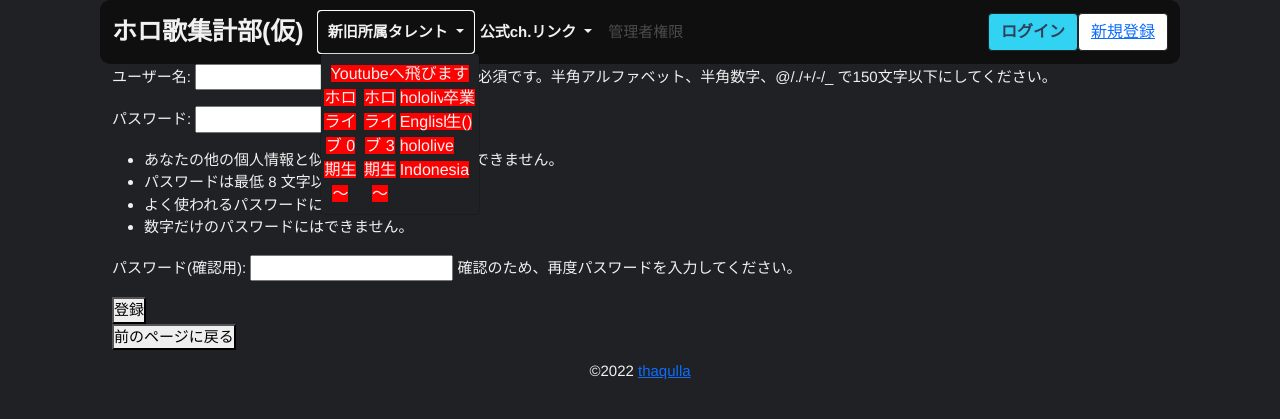
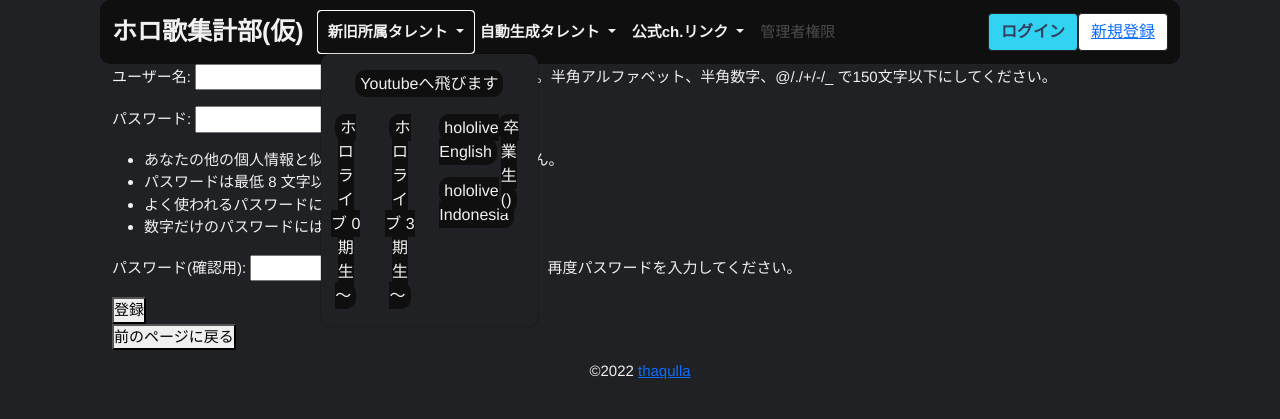
Before and after one commit to thaqulla/hololiveRanking, a Django app: page /create/user in a window 1280 px wide, after a click on "新旧所属タレント". Shown: the top 419 px of the page. Run offline with Django 3.2, Linux system fonts and the light colour scheme; some libraries are stand-ins or nearby versions.

Commit message:
202304250136

```diff
--- a/assets/css/style.css
+++ b/assets/css/style.css
@@ -29,19 +29,51 @@
 }
 
 .header_talent_title {
-  background-color: red;
+  /* background-color: red; */
+  padding: 5px;
+  margin: 5px;
+  text-align: center;
 }
 
-.dropdown-menu_latout {
+.header_talent_title span {
+  background-color: #0f0f0f;
+  padding: 5px;
+  border-radius: 10px;
+}
+
+.dropdown-menu_layout {
   background-color: #202124;
   color: #f1f1f1;
+  border-radius: 10px;
+}
+
+.header_grid_layout {
+  display: grid;
+  grid-template-columns: 23% 23% 23% 23%;
+  column-gap: 2%;
+}
+
+.header_grid_layout div li {
+  /* background-color: green; */
+  /* margin: 2px; */
+  padding: 2px 5px 2px 2px;
 }
 
 .dropdown-item_layout {
-  margin: 2px;
+  /* margin: 2px; */
+  /* padding: 5px; */
   background-color: #62f4ff;
+  /* border-width: 2px; */
+  border-color: yellow;
   border-radius: 10px;
 }
+
+.dropdown-item_layout span{
+  font-size: 9px;
+  color: #063f5c;
+  font-weight: bold;
+}
+
 
 .nav-pills>.nav-item>.nav-link.active {
   background-color: #62f4ff;
--- a/hololiveRankingApp/templates/hololiveRankingApp/admin/list.html
+++ b/hololiveRankingApp/templates/hololiveRankingApp/admin/list.html
@@ -1,3 +1,4 @@
+<!-- ヘッダー＞管理者権限＞楽曲 -->
 {% extends 'base.html' %}
 {% block title %}追加楽曲{% endblock title %}
 {% block content %}
@@ -16,7 +17,7 @@
   <div class="list_sheet_layout">
 
     {% for item in object_list reversed %}
-      {% if item.pk >= 7777 %}
+      {% if item.pk >= 8587 %}
         <div class="list_cell_layout" style="text-align: center;">
           <a href="{{ item.getVideoUrl }}" target="_blank" rel="noopener noreferrer">
             <img src="{{ item.getThumbnailDefault }}" alt="thumbnailImage">
--- a/hololiveRankingApp/templates/hololiveRankingApp/header.html
+++ b/hololiveRankingApp/templates/hololiveRankingApp/header.html
@@ -18,29 +18,29 @@
           <a class="nav-link dropdown-toggle" style="color: #f1f1f1; font-weight:bold;"  href="#" id="navbarDropdown" role="button" data-bs-toggle="dropdown" aria-expanded="false">
             新旧所属タレント
           </a>
-          <ul class="dropdown-menu dropdown-menu_latout" aria-labelledby="navbarDropdown">
-            <div style="text-align: center;">
+          <ul class="dropdown-menu dropdown-menu_layout" aria-labelledby="navbarDropdown">
+            <div class="header_talent_title">
               <span class="header_talent_title" >Youtubeへ飛びます</span>
             </div>
-            <div style="display: grid; grid-template-columns: 25% 25% 25% 25%;">
+            <div class="header_grid_layout">
               <div><!--JPall_1-->
-                <div style="text-align: center;">
-                  <span class="header_talent_title">ホロライブ 0期生～</span>
+                <div class="header_talent_title">
+                  <span>ホロライブ 0期生～</span>
                 </div>
               {% for talent in JPall_1 %}
               {% if talent not in exTalents %}
                 <li>
                   <a class="dropdown-item dropdown-item_layout" href="{% plusCalc2 'https://www.youtube.com/channel/' talent.channelId 0 %}" target="_blank" rel="noopener noreferrer">
                     <img class="avator-image" src="{{ talent.thumbnailDefault }}" alt="Author">
-                    <span style="font-size: small;">{{ talent.name }}</span>
+                    <span>{{ talent.name }}</span>
                   </a>
                 </li>
               {% endif %}
               {% endfor %}
               </div>
               <div><!--JPall_2-->
-                <div style="text-align: center;">
-                  <span class="header_talent_title">ホロライブ 3期生～</span>
+                <div class="header_talent_title">
+                  <span>ホロライブ 3期生～</span>
                 </div>
                 {% for talent in JPall_2 %}
                 {% if talent not in exTalents %}
@@ -55,8 +55,8 @@
                 </div>
               <div><!--ENIDall-->
               <!--ENall-->
-                <div style="text-align: center;">
-                  <span class="header_talent_title">hololive English</span>
+                <div class="header_talent_title">
+                  <span>hololive English</span>
                 </div>
                 {% for talent in ENall %}
                 {% if talent not in exTalents %}
@@ -69,8 +69,8 @@
                 {% endif %}
                 {% endfor %}
               <!--IDall-->
-                <div style="text-align: center;">
-                  <span class="header_talent_title">hololive Indonesia</span>
+                <div class="header_talent_title">
+                  <span>hololive Indonesia</span>
                 </div>
                 {% for talent in IDall %}
                 {% if talent  not in exTalents %}
@@ -84,8 +84,8 @@
                 {% endfor %}
               </div>
               <div><!-- 卒業 -->
-                <div style="text-align: center;">
-                  <span class="header_talent_title">卒業生()</span>
+                <div class="header_talent_title">
+                  <span>卒業生()</span>
                 </div>
                 {% for talent in exTalents %}
                 <li>
@@ -98,7 +98,26 @@
               </div>
             </div>
           </ul>
-
+        </li>
+        <li class="nav-item dropdown">
+          <a class="nav-link dropdown-toggle" style="color: #f1f1f1; font-weight:bold;"  href="#" id="navbarDropdown" role="button" data-bs-toggle="dropdown" aria-expanded="false">
+            自動生成タレント
+          </a>
+          <ul class="dropdown-menu dropdown-menu_layout" aria-labelledby="navbarDropdown">
+            <div class="header_talent_title">
+              <span class="header_talent_title" >Youtube Musicへ</span>
+            </div>
+            <div>
+            {% for talent in autoTest %}
+              <li style="margin: 5px;">
+                <a class="dropdown-item dropdown-item_layout" href="{% plusCalc2 'https://music.youtube.com/channel/' talent.channelId 0 %}" target="_blank" rel="noopener noreferrer">
+                  <!-- <img class="avator-image" src="{{ talent.thumbnailDefault }}" alt="Author"> -->
+                  <span>{{ talent.name }}</span>
+                </a>
+              </li>
+            {% endfor %}
+            </div>
+          </ul>
         </li>
         <li class="nav-item dropdown">
           <a class="nav-link dropdown-toggle" style="color: #f1f1f1; font-weight:bold;" href="#" id="navbarDropdown" role="button" data-bs-toggle="dropdown" aria-expanded="false">
--- a/hololiveRankingApp/views.py
+++ b/hololiveRankingApp/views.py
@@ -14,7 +14,7 @@ from .forms import LoginForm
 from .forms import VideoInfoForm, AdminVideoInfoForm, AdminTitleForm, \
   LyricistAddForm, ComposerAddForm, ArrangerAddForm, MixerAddForm, MusicianAddForm,\
   VideoEditorAddForm, IllustratorAddForm, CoStarAddForm, OriginalSingerAddForm
-from .models import VideoInfo, hololiveChannel2, hololiveSongsResult, \
+from .models import VideoInfo, hololiveChannel2, hololiveSongsResult, AutoChannel,\
   videoTypeJudgement, Lyricist,Composer,Arranger,Mixer,Musician,VideoEditor,\
   Illustrator,CoStar,OriginalSinger,AnotherPerson
 
@@ -58,6 +58,9 @@ def get_header_context_data(context):
                                           |Q(category__GenName="３期生(ID)")).distinct()
 
   exTalents = hololiveChannel2.objects.filter(category__GenName="卒業生()").distinct()
+
+  context["autoTest"] = AutoChannel.objects.all()#.filter(category__GenName="Auto0期生")
+
   context["exTalents"] = exTalents
   context["exChannelId"] = [ex.channelId for ex in exTalents]
 
@@ -110,6 +113,9 @@ class TopView(ListView):#トップVideoInfoページのView LoginRequiredMixin,
     context["gen2IDs"] = hololiveChannel2.objects.filter(category__GenName="２期生(ID)")
     context["gen3IDs"] = hololiveChannel2.objects.filter(category__GenName="３期生(ID)")
 
+
+
+
     context["channnels"] = hololiveChannel2.objects.all()#.order_by("")
     context["lyricists"] = Lyricist.objects.all().order_by("lyricist__name")[0:]
     context["composers"] = Composer.objects.all().order_by("composer__name")[0:]
@@ -127,10 +133,11 @@ class TopView(ListView):#トップVideoInfoページのView LoginRequiredMixin,
     weeklyKanji = ["月曜日","火曜日","水曜日","木曜日","金曜日","土曜日","日曜日"]
     weekEnglish = ["Monday","Tuesday","Wednesday","Thursday","Friday","Saturday","Sunday"]
 
-    def minusCalcDt(base,x):
+    def minusCalcDt(base, x):#
       minusDt = base - datetime.timedelta(days=x)
       DOW_ja = weeklyKanji[minusDt.weekday()]
       DOW_en = weekEnglish[minusDt.weekday()]
+
       return minusDt, DOW_ja, DOW_en
 
     baseDt = dt
@@ -153,11 +160,19 @@ class TopView(ListView):#トップVideoInfoページのView LoginRequiredMixin,
     return context
 
 class Login(LoginView):
-  template_name = 'hololiveRankingApp/admin/login.html'
+  template_name = 'hololiveRankingApp/user/login.html'
   form_class = LoginForm
+  def get_context_data(self, **kwargs):
+    context = super().get_context_data(**kwargs)
+    context = get_header_context_data(context)
+    return context
 
 class Logout(LogoutView):
-  template_name = 'hololiveRankingApp/admin/logout.html'
+  template_name = 'hololiveRankingApp/user/logout.html'
+  def get_context_data(self, **kwargs):
+    context = super().get_context_data(**kwargs)
+    context = get_header_context_data(context)
+    return context
 
 class UserCreateView(CreateView):
   template_name = 'hololiveRankingApp/user/create.html'
```
Also changed, not shown: hololiveRankingApp/management/commands/main.py (+43 -90 lines), hololiveRankingApp/management/commands/totalize.py (+73 -43 lines), hololiveRankingApp/templates/hololiveRankingApp/performer_info.html (deleted, +0 -9 lines), hololiveRankingApp/templates/hololiveRankingApp/top.html (+29 -15 lines), README.md, hololiveRankingApp/templates/hololiveRankingApp/user/login.html (renamed from hololiveRankingApp/templates/hololiveRankingApp/admin/login.html), hololiveRankingApp/templates/hololiveRankingApp/user/logout.html (renamed from hololiveRankingApp/templates/hololiveRankingApp/admin/logout.html).
